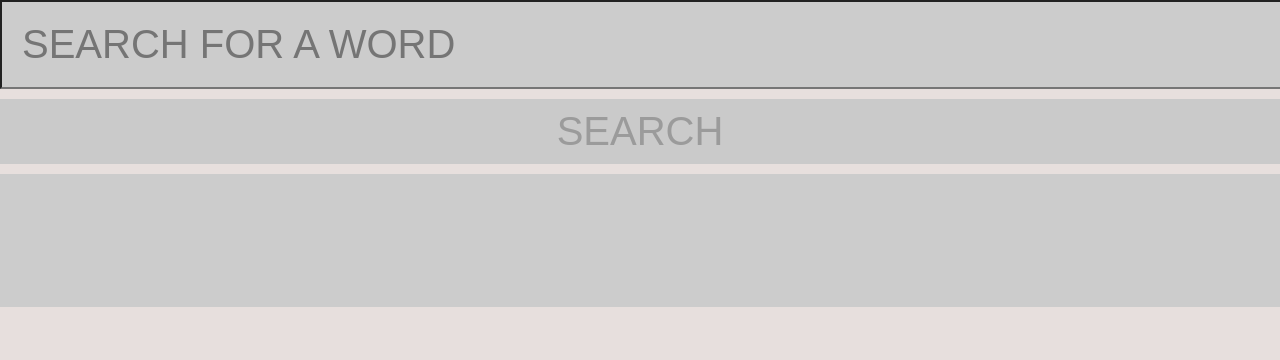
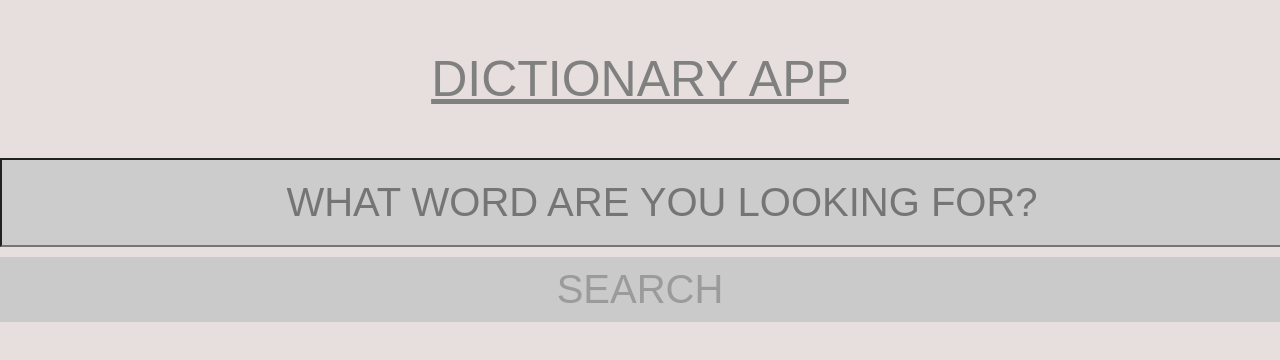
Before and after one commit to TheChot/dictionary_app, a React (Create React App) app: page / in a window 1280 px wide. Shown: the top 360 px of the page. Built offline with nearby package versions, Linux system fonts and the light colour scheme.

Commit message:
dictionary searches with enter key and some css styling

```diff
--- a/src/App.css
+++ b/src/App.css
@@ -8,14 +8,14 @@
   padding:20px;
   font-size: 40px;
   text-transform: uppercase;
-
+  text-align: center;
   margin: 0;
 }
 
 .searchresults
 {
   background-color: #cccccc;
-  padding: 40px;
+  height: 60%;
   font-size: 40px;
   margin: 0;
 
@@ -42,3 +42,11 @@ body
 {
   background-color: #e7dfdd;
 }
+
+.title
+{
+  text-decoration: underline;
+  text-align: center;
+  font-size: 50px;
+  color: grey;
+}
--- a/src/App.js
+++ b/src/App.js
@@ -6,6 +6,7 @@ class App extends Component {
   render() {
     return (
       <div className="App">
+          <p className = "title">DICTIONARY APP</p>
           <Dictionary/>
       </div>
     );
--- a/src/Dictionaryapp.jsx
+++ b/src/Dictionaryapp.jsx
@@ -39,9 +39,9 @@ export default class Dictionary extends Component
         // console.log(DictionaryData);
     }
 
-    onSearch = () =>
+    onSearch = (e) =>
     {
-
+       e.preventDefault();
         const DictionaryJSON = require("./Dictionary.json");
        // const DictionarySTRING = JSON.stringify(DictionaryJSON);
 
@@ -64,10 +64,11 @@ export default class Dictionary extends Component
     {
         return(
             <div >
-                <form action="">
+
+                <form action="" onSubmit={this.onSearch}>
                     <input
                         type="text"
-                        placeholder="SEARCH FOR A WORD"
+                        placeholder="WHAT WORD ARE YOU LOOKING FOR?"
                         className="searchbar"
                         value ={null}
                         name = "searchword"
```
